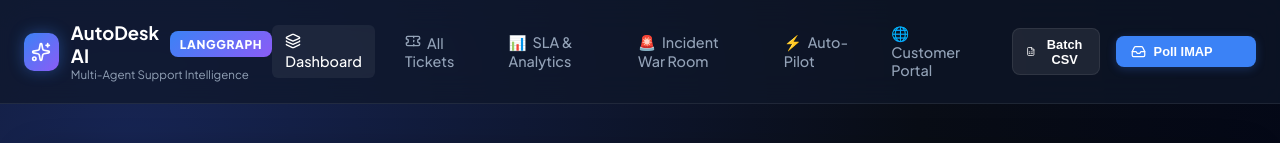
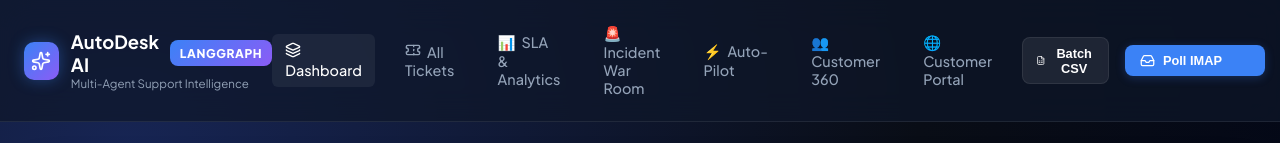
Before and after one commit to RangeshPandianPT/AI-Powered-Support-Ticket-Classifier, a Next.js app in the folder frontend/: page / in a window 1280 px wide. Shown: the top 143 px of the page. Built offline with nearby package versions, Linux system fonts and the light colour scheme; no server answers.

Commit message:
feat(frontend): add Customer 360 navigation link to Navbar

```diff
--- a/frontend/app/components/Navbar.tsx
+++ b/frontend/app/components/Navbar.tsx
@@ -59,6 +59,10 @@ export default function Navbar({ onOpenBatchCSV, onIngestIMAP, isIngesting }: Na
           <span style={{ marginRight: 6 }}>⚡</span>
           Auto-Pilot
         </Link>
+        <Link href="/customers" className={`nav-link ${pathname === "/customers" ? "active" : ""}`}>
+          <span style={{ marginRight: 6 }}>👥</span>
+          Customer 360
+        </Link>
         <Link href="/portal" className={`nav-link ${pathname === "/portal" ? "active" : ""}`}>
           <span style={{ marginRight: 6 }}>🌐</span>
           Customer Portal
```
